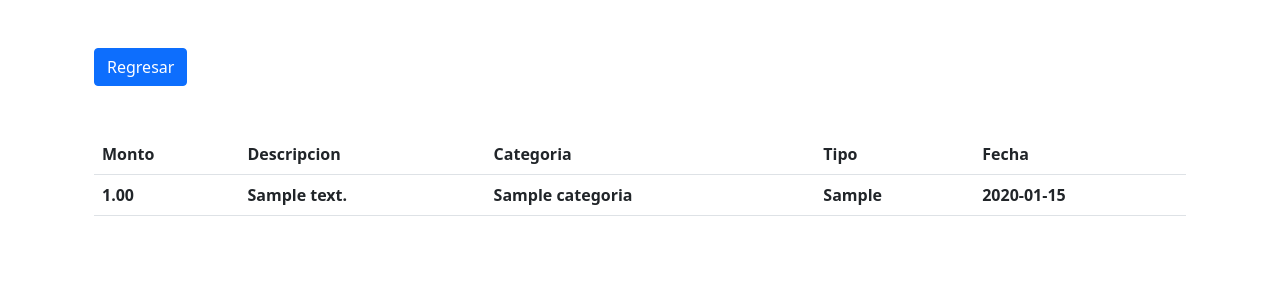
After one commit to ARIAS-J/PEM, a Django app: page /historial/ in a window 1280 px wide. The commit adds this page. Shown: the top 300 px of the page. Run offline with Django 4.2, Linux system fonts and the light colour scheme; tables that the repository leaves empty hold one stand-in row (values such as "Sample post"); lists and menus that the app fills with data are empty; some libraries are stand-ins or nearby versions.

Commit message:
add function register and historial

```diff
--- a/core/urls.py
+++ b/core/urls.py
@@ -19,6 +19,5 @@ from django.urls.conf import include
 
 urlpatterns = [
     path('admin/', admin.site.urls),
-    path('', include('pem.urls')),
-    path('categoria/', include('pem.urls'))
+    path('', include('pem.urls'))
 ]
--- a/pem/models.py
+++ b/pem/models.py
@@ -11,7 +11,7 @@ class User(models.Model):
     password = models.CharField(max_length=250, null=True)
 
     #Relationship
-    registro = models.ForeignKey("Registro", on_delete=models.CASCADE)
+
 
     def __str__(self):
         return self.nombre
@@ -31,7 +31,7 @@ class Registro(models.Model):
     descripcion = models.CharField(max_length=1000, null=True)
     tipo = models.CharField(max_length=20, null=True)
     fecha = models.CharField(max_length=250, null=True)
-    categoria = models.CharField(max_length=250, null=True)
 
-    def __str__(self) -> str:
-        return self.id
+    #Relationship
+    user = models.ForeignKey("User", on_delete=models.CASCADE, null=True, blank=True)
+    categoria = models.ForeignKey("Categoria", on_delete=models.CASCADE, null=True, blank=True)
--- a/pem/templates/layout.html
+++ b/pem/templates/layout.html
@@ -1,13 +1,17 @@
 <!DOCTYPE html>
 <html lang="en">
+
 <head>
     <meta charset="UTF-8">
     <meta http-equiv="X-UA-Compatible" content="IE=edge">
     <meta name="viewport" content="width=device-width, initial-scale=1.0">
+    <link href="https://cdn.jsdelivr.net/npm/bootstrap@5.1.3/dist/css/bootstrap.min.css" rel="stylesheet"
+        integrity="sha384-1BmE4kWBq78iYhFldvKuhfTAU6auU8tT94WrHftjDbrCEXSU1oBoqyl2QvZ6jIW3" crossorigin="anonymous">
     <title>{% block title %}
 
-    {% endblock title %}</title>
+        {% endblock title %}</title>
 </head>
+
 <body>
 
     <div class="container">
@@ -16,5 +20,16 @@
         {% endblock container %}
     </div>
 
+    <script src="https://cdn.jsdelivr.net/npm/bootstrap@5.1.3/dist/js/bootstrap.bundle.min.js"
+        integrity="sha384-ka7Sk0Gln4gmtz2MlQnikT1wXgYsOg+OMhuP+IlRH9sENBO0LRn5q+8nbTov4+1p"
+        crossorigin="anonymous"></script>
+
+    <script src="https://cdn.jsdelivr.net/npm/@popperjs/core@2.10.2/dist/umd/popper.min.js"
+        integrity="sha384-7+zCNj/IqJ95wo16oMtfsKbZ9ccEh31eOz1HGyDuCQ6wgnyJNSYdrPa03rtR1zdB"
+        crossorigin="anonymous"></script>
+    <script src="https://cdn.jsdelivr.net/npm/bootstrap@5.1.3/dist/js/bootstrap.min.js"
+        integrity="sha384-QJHtvGhmr9XOIpI6YVutG+2QOK9T+ZnN4kzFN1RtK3zEFEIsxhlmWl5/YESvpZ13"
+        crossorigin="anonymous"></script>
 </body>
+
 </html>
--- /dev/null
+++ b/pem/templates/pem/historial.html
@@ -0,0 +1,43 @@
+{% extends 'layout.html' %} {% block title %}Historial{% endblock title %}
+
+{% block container %}
+
+<div class="container ">
+
+    <div class="row">
+        <div class="col">
+            <a href="/" class="btn btn-primary mt-5">Regresar</a>
+        </div>
+    </div>
+
+    <div class="row">
+        <div class="col">
+            <table class="table mt-5">
+                <tr>
+                    <th scope="col">Monto</th>
+                    <th scope="col">Descripcion</th>
+                    <th scope="col">Categoria</th>
+                    <th scope="col">Tipo</th>
+                    <th scope="col">Fecha</th>
+                </tr>
+                {% for historial in historials  %}
+                <tr>
+
+                    <th scope="row">{{historial.monto}}</th>
+                    <th scope="row">{{historial.descripcion}}</th>
+                    <th scope="row">{{historial.categoria}}</th>
+                    <th scope="row">{{historial.tipo}}</th>
+                    <th scope="row">{{historial.fecha}}</th>
+
+
+                </tr>
+                {% endfor %}
+            </table>
+        </div>
+    </div>
+
+</div>
+
+
+
+{% endblock container %}
--- a/pem/urls.py
+++ b/pem/urls.py
@@ -4,5 +4,6 @@ from . import views
 
 urlpatterns = [
     path('', views.home),
-    path('categoria/', views.categoria)
+    path('categoria/', views.categoria),
+    path('historial/', views.historial)
 ]
--- a/pem/views.py
+++ b/pem/views.py
@@ -6,19 +6,43 @@ from .models import Registro, Categoria
 
 def home(request):
     categorias = Categoria.objects.all()
+
     context = {
         'categorias': categorias
     }
 
     if request.method == 'POST':
         monto = request.POST['monto']
+        descripcion = request.POST['descripcion']
+        tipo = request.POST['tipo']
+        fecha = request.POST['datetime']
+        nombre_categoria = request.POST['categoria']
+
+        try:
+            categoria = Categoria.objects.get(nombre = nombre_categoria)
+        except Categoria.DoesNotExist:
+            categoria = None
 
         if not monto:
             messages.Error(request, 'El monto es requerido')
+        else:
+            Registro.objects.create(monto = monto, descripcion = descripcion, tipo = tipo, fecha = fecha, categoria = categoria)
         return render(request, 'pem/home.html', context)
 
     return render(request, 'pem/home.html', context)
 
 def categoria(request):
-    pass
+
+    if request.method == 'POST':
+        categoria = request.POST['addcategorias']
+        Categoria.objects.create(nombre = categoria)
+
     return render(request, 'pem/categoria.html')
+
+def historial(request):
+    historials = Registro.objects.all()
+
+    # print(historials[0].categoria)
+    context = {'historials': historials}
+
+    return render(request, 'pem/historial.html', context)
```
Also changed, not shown: pem/templates/pem/categoria.html (+27 -5 lines), pem/templates/pem/home.html (+67 -16 lines).
